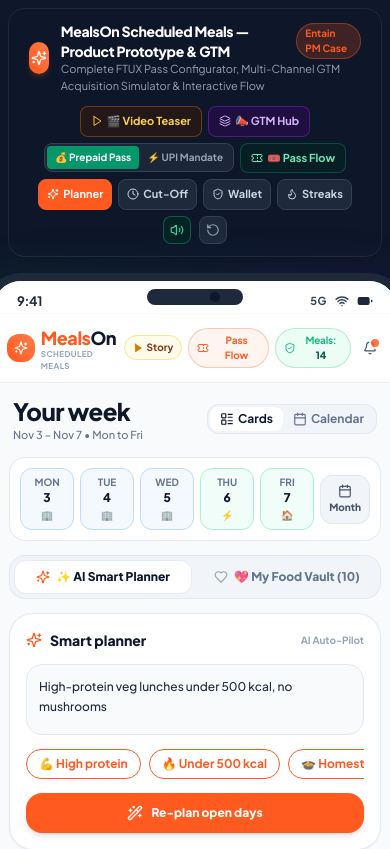
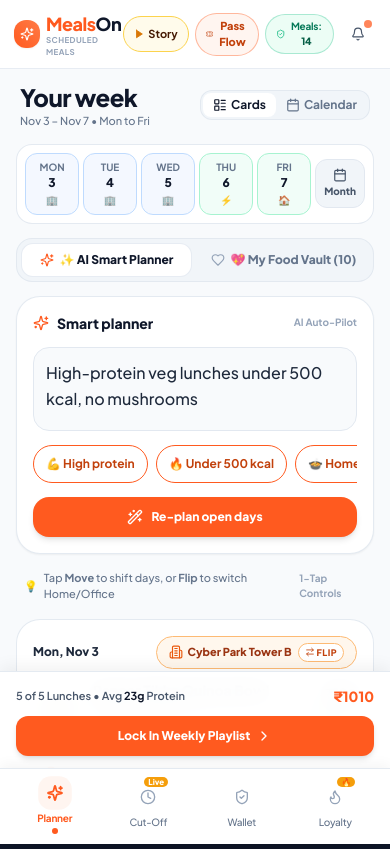
Before and after one commit to AnimeFreak95/Assignment_MealOn, a React (Vite) app: page / in a window 390 px wide. Shown: the top 849 px of the page. Built offline with nearby package versions, Linux system fonts and the light colour scheme.

Commit message:
fix(mobile): resolve mobile overflow, hide desktop bar on mobile, fix iOS 16px inputs, expand touch targets, and add safe area insets

```diff
--- a/src/App.jsx
+++ b/src/App.jsx
@@ -107,9 +107,9 @@ export default function App() {
   };
 
   return (
-    <div className="min-h-screen bg-[#0F172A] text-slate-100 flex flex-col items-center justify-center p-2 sm:p-6 lg:p-8 font-sans selection:bg-[#FF5A1F] selection:text-white">
-      {/* Top Presentation Bar for PM Walkthrough */}
-      <div className="w-full max-w-[1100px] mb-4 flex flex-col md:flex-row items-center justify-between gap-3 bg-slate-900/90 border border-slate-800 rounded-2xl px-5 py-3 shadow-xl backdrop-blur-md">
+    <div className="min-h-screen bg-[#0F172A] text-slate-100 flex flex-col items-center justify-center p-0 sm:p-6 lg:p-8 font-sans selection:bg-[#FF5A1F] selection:text-white">
+      {/* Top Presentation Bar for PM Walkthrough - hidden on small mobile screens to prevent clutter */}
+      <div className="w-full max-w-[1100px] mb-4 hidden sm:flex flex-col md:flex-row items-center justify-between gap-3 bg-slate-900/90 border border-slate-800 rounded-2xl px-5 py-3 shadow-xl backdrop-blur-md">
         <div className="flex items-center space-x-3">
           <div className="w-8 h-8 rounded-xl bg-gradient-to-tr from-[#FF5A1F] to-[#FF7B47] flex items-center justify-center shadow-md shadow-[#FF5A1F]/20">
             <Sparkles className="w-4 h-4 text-white" />
@@ -254,11 +254,11 @@ export default function App() {
         </div>
       </div>
 
-      {/* Main Centered Mobile Device Frame (420px x 880px) */}
-      <div className="relative">
-        <div className="absolute -inset-1 bg-gradient-to-tr from-[#FF5A1F]/20 via-[#10B981]/15 to-[#4F46E5]/15 rounded-[38px] blur-xl opacity-75 pointer-events-none" />
+      {/* Main Centered Mobile Device Frame (Responsive on mobile, 420px x 880px on desktop) */}
+      <div className="relative w-full sm:w-auto flex justify-center">
+        <div className="hidden sm:block absolute -inset-1 bg-gradient-to-tr from-[#FF5A1F]/20 via-[#10B981]/15 to-[#4F46E5]/15 rounded-[38px] blur-xl opacity-75 pointer-events-none" />
 
-        <div className="relative w-full max-w-[420px] w-[390px] sm:w-[420px] h-[880px] bg-[#F8FAFC] rounded-[36px] border-[8px] border-[#1E293B] shadow-2xl overflow-hidden flex flex-col text-slate-900 select-none">
+        <div className="relative w-full sm:max-w-[420px] sm:w-[420px] min-h-screen sm:min-h-[880px] sm:h-[880px] h-[100dvh] bg-[#F8FAFC] sm:rounded-[36px] sm:border-[8px] sm:border-[#1E293B] shadow-2xl overflow-hidden flex flex-col text-slate-900 select-none">
           {/* Confetti Canvas Overlay */}
           <ConfettiCanvas
             active={confettiActive}
@@ -288,8 +288,8 @@ export default function App() {
             />
           )}
 
-          {/* Top Notch / Camera pill */}
-          <div className="absolute top-2 left-1/2 transform -translate-x-1/2 w-24 h-4 bg-[#1E293B] rounded-full z-50 flex items-center justify-center">
+          {/* Top Notch / Camera pill - shown only on simulated desktop frame */}
+          <div className="hidden sm:flex absolute top-2 left-1/2 transform -translate-x-1/2 w-24 h-4 bg-[#1E293B] rounded-full z-50 items-center justify-center">
             <div className="w-2.5 h-2.5 rounded-full bg-slate-900 ring-1 ring-slate-800 ml-10" />
           </div>
 
--- a/src/components/BottomNav.jsx
+++ b/src/components/BottomNav.jsx
@@ -10,7 +10,7 @@ const TABS = [
 
 export default function BottomNav({ activeTab, setActiveTab }) {
   return (
-    <nav className="bg-white/95 backdrop-blur-md border-t border-slate-200/90 px-2 py-1.5 sticky bottom-0 z-30 flex items-center justify-between shadow-[0_-4px_12px_rgba(0,0,0,0.04)]">
+    <nav className="bg-white/95 backdrop-blur-md border-t border-slate-200/90 px-2 py-1 pb-[max(0.375rem,env(safe-area-inset-bottom))] sticky bottom-0 z-30 flex items-center justify-between shadow-[0_-4px_12px_rgba(0,0,0,0.04)]">
       {TABS.map((tab) => {
         const Icon = tab.icon;
         const isActive = activeTab === tab.id;
@@ -19,10 +19,11 @@ export default function BottomNav({ activeTab, setActiveTab }) {
           <button
             key={tab.id}
             onClick={() => setActiveTab(tab.id)}
-            className={`flex flex-col items-center justify-center flex-1 py-1 px-1 rounded-xl transition-all relative ${
+            aria-label={tab.label}
+            className={`flex flex-col items-center justify-center flex-1 py-1 px-1 min-h-[48px] rounded-xl transition-all relative ${
               isActive
                 ? 'text-[#FF5A1F]'
-                : 'text-slate-400 hover:text-slate-600'
+                : 'text-slate-500 hover:text-slate-700'
             }`}
           >
             <div className="relative">
--- a/src/components/FoodVaultModal.jsx
+++ b/src/components/FoodVaultModal.jsx
@@ -115,10 +115,12 @@ export default function FoodVaultModal({
             <Search className="w-3.5 h-3.5 absolute left-3 top-1/2 -translate-y-1/2 text-slate-400" />
             <input
               type="text"
+              inputMode="search"
+              aria-label="Search dishes, kitchens, or ingredients"
               placeholder="Search dishes, kitchens, or ingredients..."
               value={searchQuery}
               onChange={(e) => setSearchQuery(e.target.value)}
-              className="w-full pl-8 pr-3 py-1.5 text-xs bg-slate-100 border border-slate-200 rounded-xl text-slate-800 placeholder-slate-400 focus:outline-none focus:border-orange-500"
+              className="w-full pl-8 pr-3 py-2 text-[16px] sm:text-xs bg-slate-100 border border-slate-200 rounded-xl text-slate-800 placeholder-slate-400 focus:outline-none focus:border-orange-500"
             />
           </div>
 
--- a/src/components/Header.jsx
+++ b/src/components/Header.jsx
@@ -10,7 +10,7 @@ export default function Header({
   onOpenIntroSheet
 }) {
   return (
-    <header className="px-3.5 py-2.5 bg-white border-b border-slate-200/80 sticky top-[28px] z-30 flex items-center justify-between shadow-xs">
+    <header className="px-3.5 py-2.5 bg-white border-b border-slate-200/80 sticky top-0 sm:top-[28px] z-30 flex items-center justify-between shadow-xs">
       {/* Brand Logo */}
       <div className="flex items-center space-x-1.5 cursor-pointer" onClick={() => onNavigateTab('autopilot')}>
         <div className="w-7 h-7 rounded-xl bg-gradient-to-tr from-[#FF5A1F] to-[#FF7B47] flex items-center justify-center shadow-sm">
@@ -33,7 +33,8 @@ export default function Header({
           <button
             onClick={onOpenIntroSheet}
             title="Watch 15s Story / Video Preview"
-            className="flex items-center space-x-1 bg-amber-50 hover:bg-amber-100 text-amber-900 px-2 py-1 rounded-full border border-amber-200 transition-all text-[10px] font-bold"
+            aria-label="Watch 15-second product story"
+            className="flex items-center space-x-1 bg-amber-50 hover:bg-amber-100 text-amber-950 px-2.5 py-1 min-h-[36px] rounded-full border border-amber-300 transition-all text-[11px] font-bold"
           >
             <Play className="w-2.5 h-2.5 fill-current text-amber-600" />
             <span>Story</span>
@@ -44,7 +45,8 @@ export default function Header({
           <button
             onClick={onOpenFtux}
             title="Open Subscription FTUX Pass Flow"
-            className="flex items-center space-x-1 bg-[#FFF5F0] hover:bg-[#FFE6DC] text-[#FF5A1F] px-2 py-1 rounded-full border border-[#FF5A1F]/30 transition-all text-[10px] font-bold"
+            aria-label="Open pass onboarding flow"
+            className="flex items-center space-x-1 bg-[#FFF5F0] hover:bg-[#FFE6DC] text-[#C2410C] px-2.5 py-1 min-h-[36px] rounded-full border border-[#FF5A1F]/40 transition-all text-[11px] font-extrabold"
           >
             <Ticket className="w-3 h-3" />
             <span>Pass Flow</span>
@@ -55,7 +57,8 @@ export default function Header({
         <button
           onClick={() => onNavigateTab('wallet')}
           title="Open MealsOn Balance"
-          className="flex items-center space-x-1 bg-[#ECFDF5] hover:bg-[#D1FAE5] text-[#10B981] px-2 py-1 rounded-full border border-[#10B981]/25 transition-all shadow-xs group"
+          aria-label="View wallet and meal credits"
+          className="flex items-center space-x-1 bg-[#ECFDF5] hover:bg-[#D1FAE5] text-[#047857] px-2.5 py-1 min-h-[36px] rounded-full border border-[#10B981]/30 transition-all shadow-xs group"
         >
           <ShieldCheck className="w-3 h-3 text-[#10B981] group-hover:scale-110 transition-transform" />
           <span className="text-[10px] font-bold tracking-tight">
@@ -67,7 +70,8 @@ export default function Header({
         <button
           onClick={onBellClick || (() => onNavigateTab('cutoff'))}
           title="10 PM Cut-Off Notifications"
-          className="relative p-1.5 rounded-full hover:bg-slate-100 text-slate-600 transition-colors"
+          aria-label="Cut-off countdown and notifications"
+          className="relative p-2 min-w-[36px] min-h-[36px] flex items-center justify-center rounded-full hover:bg-slate-100 text-slate-600 transition-colors"
         >
           <Bell className="w-3.5 h-3.5" />
           {notificationCount > 0 && (
--- a/src/components/StatusBar.jsx
+++ b/src/components/StatusBar.jsx
@@ -3,7 +3,7 @@ import { Wifi, Battery } from 'lucide-react';
 
 export default function StatusBar() {
   return (
-    <div className="flex items-center justify-between px-6 pt-3 pb-1 text-slate-800 text-xs font-semibold select-none bg-white/95 backdrop-blur-md sticky top-0 z-40 border-b border-slate-100/50">
+    <div className="hidden sm:flex items-center justify-between px-6 pt-3 pb-1 text-slate-800 text-xs font-semibold select-none bg-white/95 backdrop-blur-md sticky top-0 z-40 border-b border-slate-100/50">
       <span className="tracking-tight text-[13px] font-bold">9:41</span>
       <div className="flex items-center space-x-2">
         <span className="text-[11px] font-bold tracking-wider text-slate-700">5G</span>
--- a/src/tabs/AutoPilotTab.jsx
+++ b/src/tabs/AutoPilotTab.jsx
@@ -548,7 +548,7 @@ export default function AutoPilotTab({
         {viewLayout === 'cards' ? (
           <div className="space-y-3.5">
             {/* Interactive Mini Week Date Strip */}
-            <div className="bg-white rounded-2xl p-2.5 border border-slate-200/90 shadow-2xs flex items-center justify-between gap-1.5">
+            <div className="bg-white rounded-2xl p-2 border border-slate-200/90 shadow-2xs flex items-center justify-between gap-1 overflow-x-auto hide-scrollbar">
               {playlist.map((dayItem, idx) => {
                 const isOffice = dayItem.location === 'office';
                 const isSkipped = dayItem.status === 'skipped';
@@ -562,7 +562,7 @@ export default function AutoPilotTab({
                       const el = document.getElementById(`meal-card-${idx}`);
                       if (el) el.scrollIntoView({ behavior: 'smooth', block: 'center' });
                     }}
-                    className={`flex-1 py-1.5 px-1 rounded-xl flex flex-col items-center transition-all border text-center cursor-pointer ${
+                    className={`flex-1 min-w-[42px] py-1.5 px-1 rounded-xl flex flex-col items-center transition-all border text-center cursor-pointer ${
                       isSkipped
                         ? 'bg-slate-100 border-slate-200 text-slate-400'
                         : isOffice
@@ -663,7 +663,8 @@ export default function AutoPilotTab({
                     onChange={(e) => setPromptText(e.target.value)}
                     onFocus={(e) => e.target.scrollIntoView({ behavior: 'smooth', block: 'center' })}
                     rows={2}
-                    className="w-full text-xs text-slate-800 bg-transparent focus:outline-none resize-none font-medium leading-relaxed placeholder-slate-400"
+                    aria-label="Describe your dietary goals for AI menu curation"
+                    className="w-full text-[16px] sm:text-xs text-slate-800 bg-transparent focus:outline-none resize-none font-medium leading-relaxed placeholder-slate-400"
                     placeholder="Describe your dietary goals..."
                   />
                 </div>
@@ -676,10 +677,10 @@ export default function AutoPilotTab({
                       <button
                         key={chip.id}
                         onClick={() => toggleChip(chip.id)}
-                        className={`text-xs font-bold px-3 py-1.5 rounded-full border transition-all whitespace-nowrap cta-bounce ${
+                        className={`text-xs font-bold px-3 py-2 min-h-[38px] rounded-full border transition-all whitespace-nowrap cta-bounce ${
                           active
-                            ? 'bg-white border-[#FF5A1F] text-[#FF5A1F] shadow-2xs'
-                            : 'bg-white border-slate-200 text-slate-600 hover:border-slate-300'
+                            ? 'bg-white border-[#FF5A1F] text-[#C2410C] shadow-2xs'
+                            : 'bg-white border-slate-200 text-slate-700 hover:border-slate-300'
                         }`}
                       >
                         {chip.label}
--- a/src/tabs/CutOffTab.jsx
+++ b/src/tabs/CutOffTab.jsx
@@ -265,14 +265,14 @@ export default function CutOffTab({
                     playPop();
                     setShowSwapCarousel(true);
                   }}
-                  className="py-1.5 px-2 rounded-lg border border-slate-300 bg-slate-50 hover:bg-slate-100 text-slate-800 font-bold text-[11px] transition-all active:scale-95 text-center flex items-center justify-center space-x-1"
+                  className="py-2.5 px-2 min-h-[44px] rounded-lg border border-slate-300 bg-slate-50 hover:bg-slate-100 text-slate-800 font-bold text-[11px] transition-all active:scale-95 text-center flex items-center justify-center space-x-1"
                 >
                   <span>🔄</span>
                   <span>Swap Dish</span>
                 </button>
                 <button
                   onClick={handleInitiateSkip}
-                  className="py-1.5 px-2 rounded-lg border border-amber-300 bg-amber-50 hover:bg-amber-100 text-amber-900 font-bold text-[11px] transition-all active:scale-95 text-center flex items-center justify-center space-x-1"
+                  className="py-2.5 px-2 min-h-[44px] rounded-lg border border-amber-300 bg-amber-50 hover:bg-amber-100 text-amber-900 font-bold text-[11px] transition-all active:scale-95 text-center flex items-center justify-center space-x-1"
                 >
                   <span>⏭️</span>
                   <span>{paymentMode === 'prepaid' ? 'Skip (Preserve)' : 'Skip (₹0)'}</span>
--- a/src/tabs/WalletTab.jsx
+++ b/src/tabs/WalletTab.jsx
@@ -255,15 +255,18 @@ export default function WalletTab({ credits, setCredits, onNotify, triggerConfet
             </span>
           </div>
 
+          <div className="py-2 flex items-center">
             <input
               type="range"
               min="1"
               max="5"
               step="1"
+              aria-label="Vacation pause days slider"
               value={vacationDays}
               onChange={handleSliderChange}
-            className="w-full accent-[#FF5A1F] cursor-pointer h-1.5"
+              className="w-full accent-[#FF5A1F] cursor-pointer h-2 min-h-[32px]"
             />
+          </div>
 
           <div className="flex justify-between text-[9px] font-semibold text-slate-400">
             <span>1d</span>
```
Also changed, not shown: 2 other files (tests, documents, lock files or other folders). Lines whose indentation alone changed are shown as unchanged.
